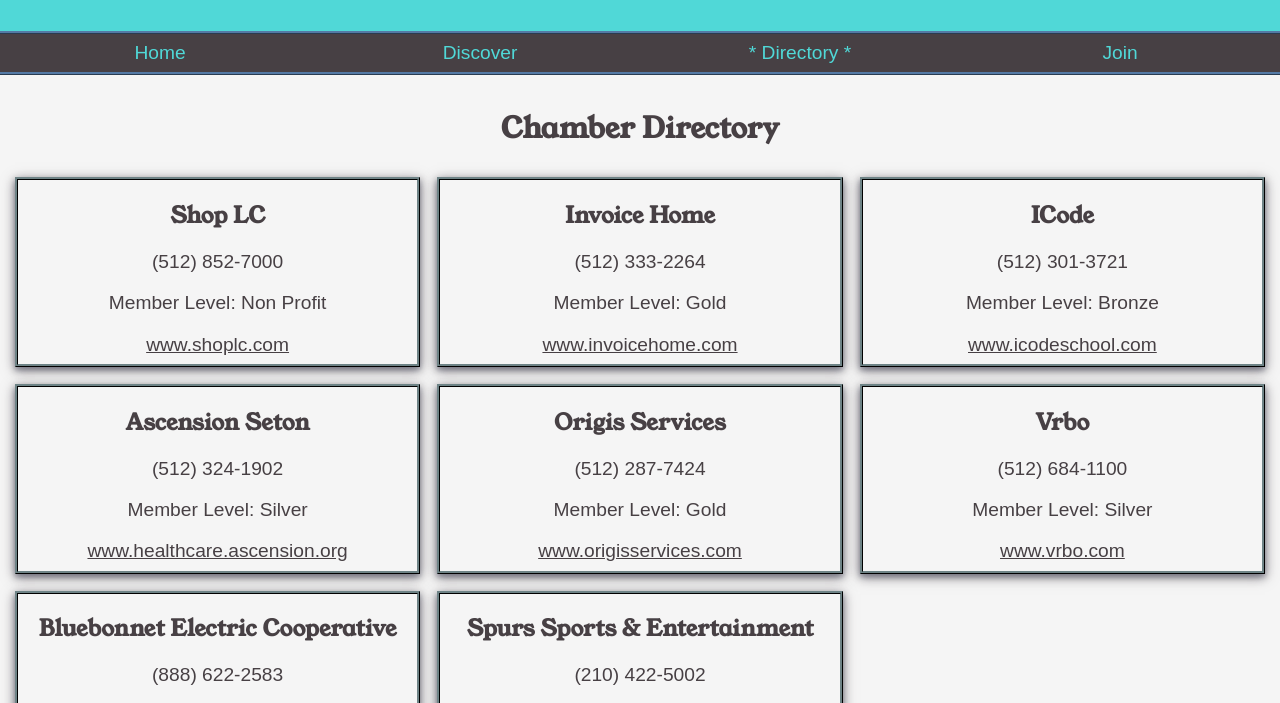
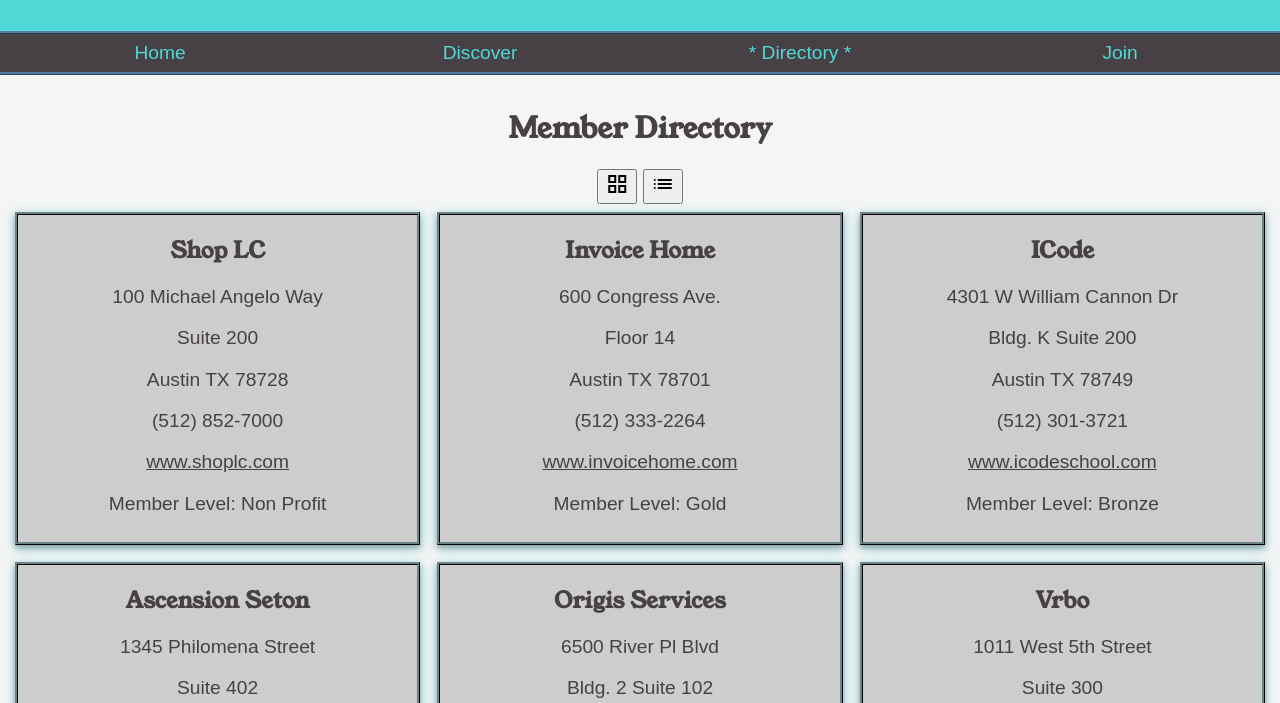
Before and after one commit to lenorastevens/wdd230, a plain HTML site: page chamber/directory.html in a window 1280 px wide. Shown: the part 90-793 px from the top of the page. Drawn offline with nearby package versions, Linux system fonts and the light colour scheme; a web font is replaced by a local one.

Commit message:
directory progress

```diff
--- a/chamber/directory.html
+++ b/chamber/directory.html
@@ -16,6 +16,8 @@
     <link rel="preconnect" href="https://fonts.googleapis.com">
     <link rel="preconnect" href="https://fonts.gstatic.com" crossorigin>
     <link href="https://fonts.googleapis.com/css2?family=Arima&family=Young+Serif&display=swap" rel="stylesheet">
+    <link rel="stylesheet"
+        href="https://fonts.googleapis.com/css2?family=Material+Symbols+Outlined:opsz,wght,FILL,GRAD@20..48,100..700,0..1,-50..200" />
     <link rel="stylesheet" href="styles/base.css">
     <link rel="stylesheet" href="styles/medium.css">
     <link rel="stylesheet" href="styles/larger.css">
@@ -56,9 +58,13 @@
     </nav>
 
     <main>
-        <h2 class="head2D">Chamber Directory</h2>
+        <h2 class="head2D">Member Directory</h2>
+        <div class="switch">
+            <button id="grid"><span class="material-symbols-outlined">grid_view</span></button>
+            <button id="list"><span class="material-symbols-outlined">List</span></button>
+        </div>
+
         <div id="cards">
-
         </div>
 
     </main>
--- a/chamber/scripts/members.js
+++ b/chamber/scripts/members.js
@@ -16,7 +16,6 @@
         let card = document.createElement('section');
         card.setAttribute('class', 'dircard');
         let busName = document.createElement('h3');
-        busName.setAttribute('class', 'head3D');
 
         // let icon = document.createElement('img');
         let phoneNum = document.createElement('p');
@@ -28,23 +27,39 @@
         // Build the h3 content out to show the business name
         busName.textContent = `${member.name}`;
 
+
+        // loop through to address to make address line
+        let street = document.createElement('p');
+        let suite = document.createElement('p');
+        let city = document.createElement('p');
+        member.address.forEach((part) => {
+            street.innerHTML = `${part.street}`;
+            suite.innerHTML = `${part.suite}`;
+            city.innerHTML = `${part.city} ${part.state} ${part.zipcode}`;
+        });
+
         // building p elements
         phoneNum.textContent = `${member.phoneNumber}`;
         memLevel.textContent = `Member Level: ${member.memLevel}`;
         website.textContent = `${member.url}`;
+
         // Build the image portrait by setting all the relevant attributes
-        // portrait.setAttribute('src', prophet.imageurl);
-        // portrait.setAttribute('alt', `Portrait of ${prophet.name} ${prophet.lastname}`); // fill in the blank
-        // portrait.setAttribute('loading', 'lazy');
-        // portrait.setAttribute('width', '340');
-        // portrait.setAttribute('height', '440');
+        // icon.setAttribute('src', );
+        // icon.setAttribute('alt', ``);
+        // icon.setAttribute('loading', 'lazy');
+        // icon.setAttribute('width', '340');
+        // icon.setAttribute('height', '440');
 
         // Append the section(card) with the created elements
-        card.appendChild(busName); //fill in the blank
+        card.appendChild(busName);
+        card.appendChild(street);
+        card.appendChild(suite);
+        card.appendChild(city);
         card.appendChild(phoneNum);
+        card.appendChild(website);
         card.appendChild(memLevel);
-        card.appendChild(website);
-        // card.appendChild(portrait);
+
+        // card.appendChild(icon);
 
         cards.appendChild(card);
     });
--- a/chamber/styles/base.css
+++ b/chamber/styles/base.css
@@ -562,7 +562,8 @@
     border: 3px ridge #293132;
     padding-bottom: 2%;
     color: #474044;
-    box-shadow: 0 3px 6px 0 rgba(79, 81, 101, 0.6), 0 3px 12px 0 rgba(71, 64, 68, 0.6);
+    background-color: rgb(205, 205, 205);
+    box-shadow: 0 3px 6px 0 rgba(79, 81, 101, 0.5), 0 3px 12px 0 rgba(80, 216, 215, .5);
 }
 
 .dircard a {
@@ -573,6 +574,15 @@
     color: whitesmoke;
     background-color: #547AA5;
 }
+
+.material-symbols-outlined {
+    font-variation-settings:
+        'FILL' 0,
+        'wght' 400,
+        'GRAD' 0,
+        'opsz' 24
+}
+
 
 
 
```
Also changed, not shown: chamber/images/list_FILL0_wght400_GRAD0_opsz24.svg (added).
